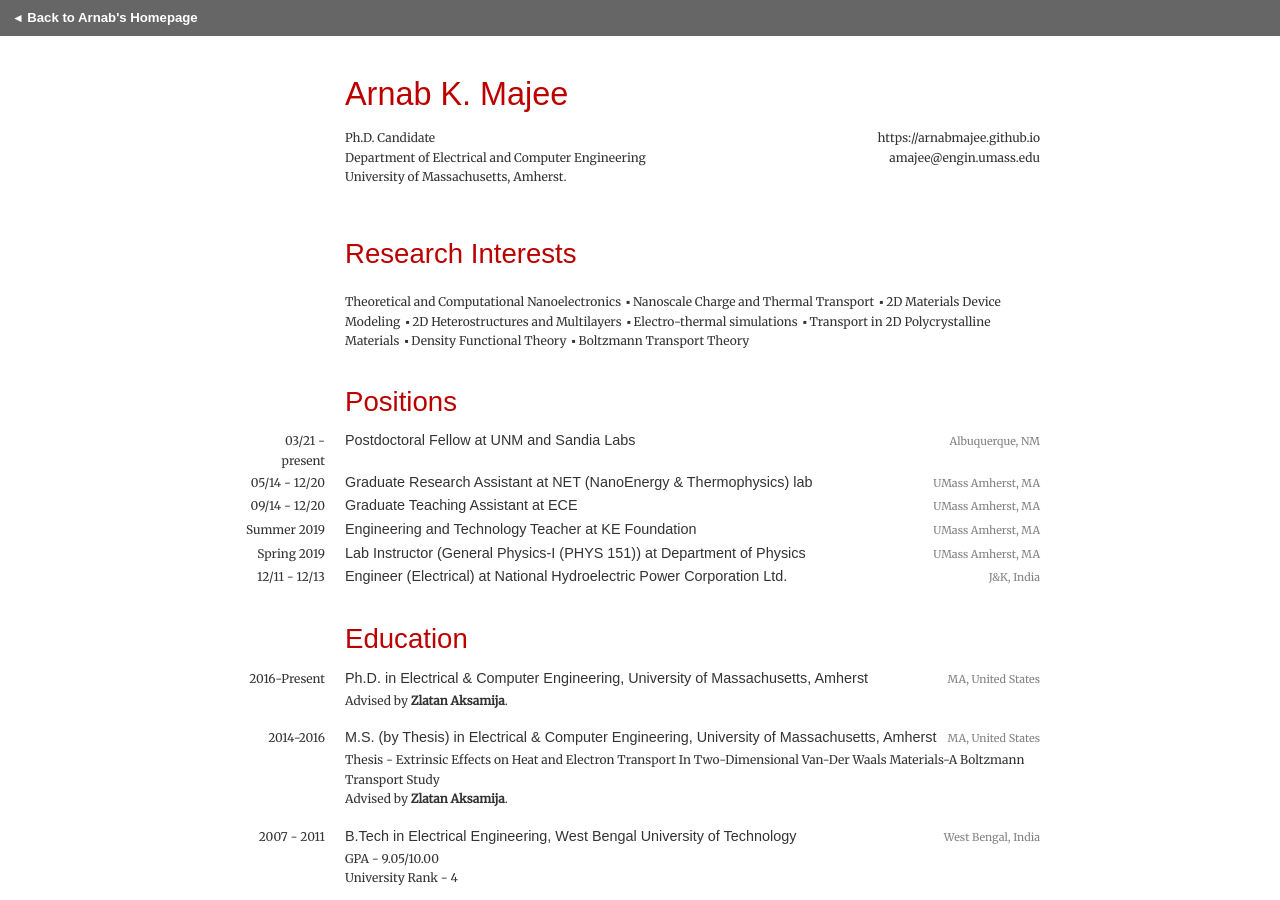
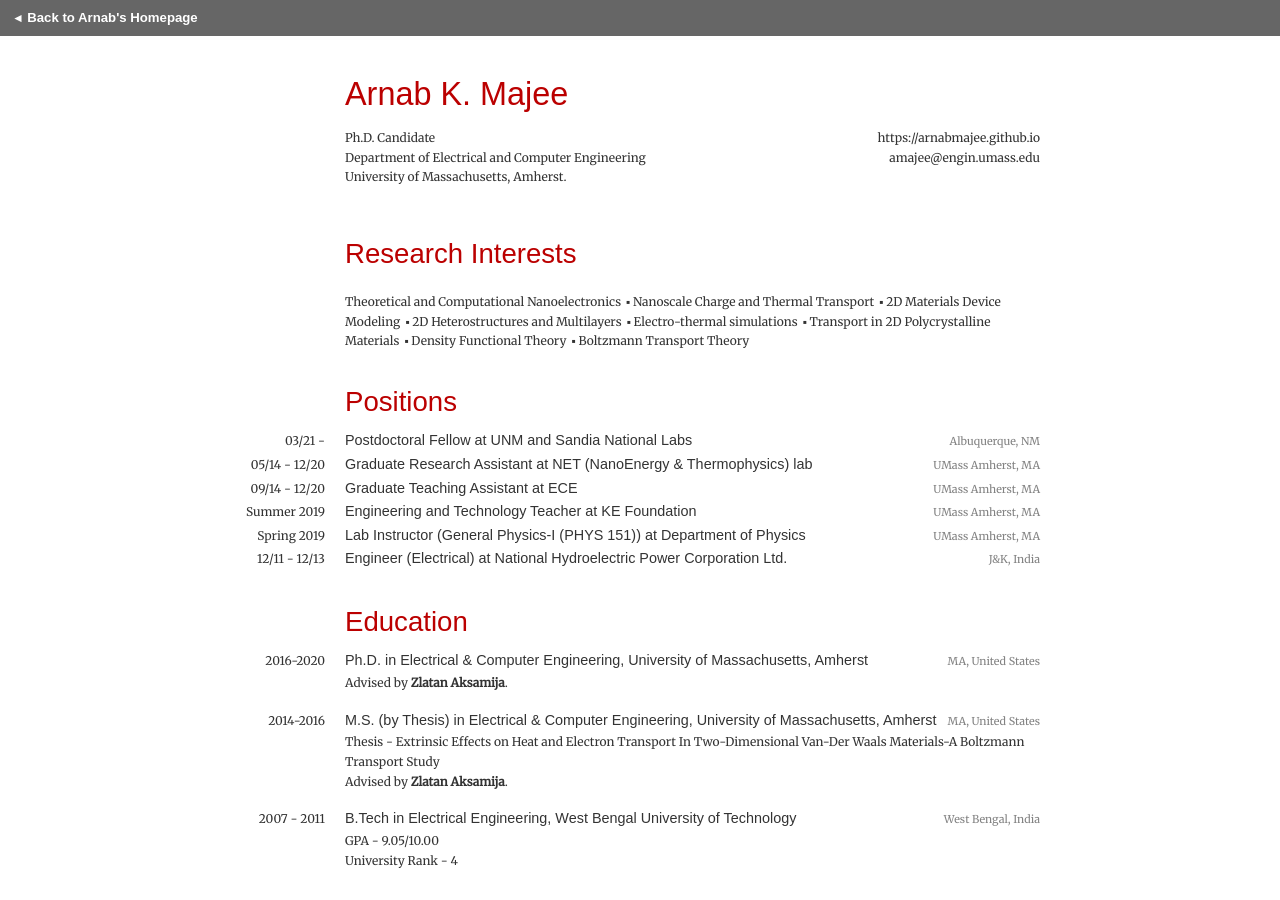
Before and after one commit to arnabmajee/arnabmajee.github.io, a Jekyll site: the page built from cv.html, in a window 1280 px wide and 900 px high. Built offline with Jekyll 4.4.1, drawn with Linux system fonts in a browser that asks for light colours; nearby versions of some CDN libraries; some of the changed text lies outside the part shown.

Commit message:
updates to CV

```diff
--- a/_data/education.yml
+++ b/_data/education.yml
@@ -1,5 +1,5 @@
 - university: University of Massachusetts, Amherst
-  years: 2016-Present
+  years: 2016-2020
   degree: Ph.D. in Electrical & Computer Engineering
   location: MA, United States
   description:
--- a/_data/positions.yml
+++ b/_data/positions.yml
@@ -1,6 +1,6 @@
 - title: Postdoctoral Fellow
-  years: 03/21 - present
-  company: UNM and Sandia Labs
+  years: 03/21 -
+  company: UNM and Sandia National Labs
 #  group: HCI - VIS Lab
   location: Albuquerque, NM
   mentors:
```
Also changed, not shown: _data/talks.yml (+6 -1 lines).
